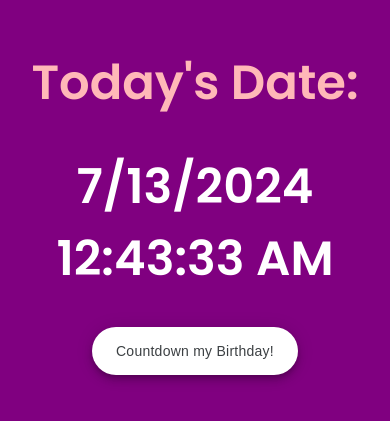
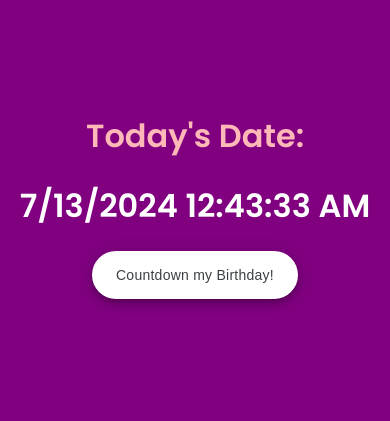
Before and after one commit to shakirnasim00/clock-and-birthday-countdown, a plain HTML site: page index.html in a window 390 px wide. Shown: the part 235-656 px from the top of the page. Drawn offline with Linux system fonts and the light colour scheme.

Commit message:
Update style.css
Updated mobile design to size down text

```diff
--- a/style.css
+++ b/style.css
@@ -78,10 +78,13 @@ button:hover {
 
 
 /* Responsive CSS for Mobile and Smaller screens */
-@media screen and (max-width: 600px) {
+@media screen and (max-width: 700px) {
     .unit-container {
         width: 6rem;
         text-align: center;
-
+    }
+    h1 {
+        font-size: 2rem;
+        text-align: center;
     }
 }
```
